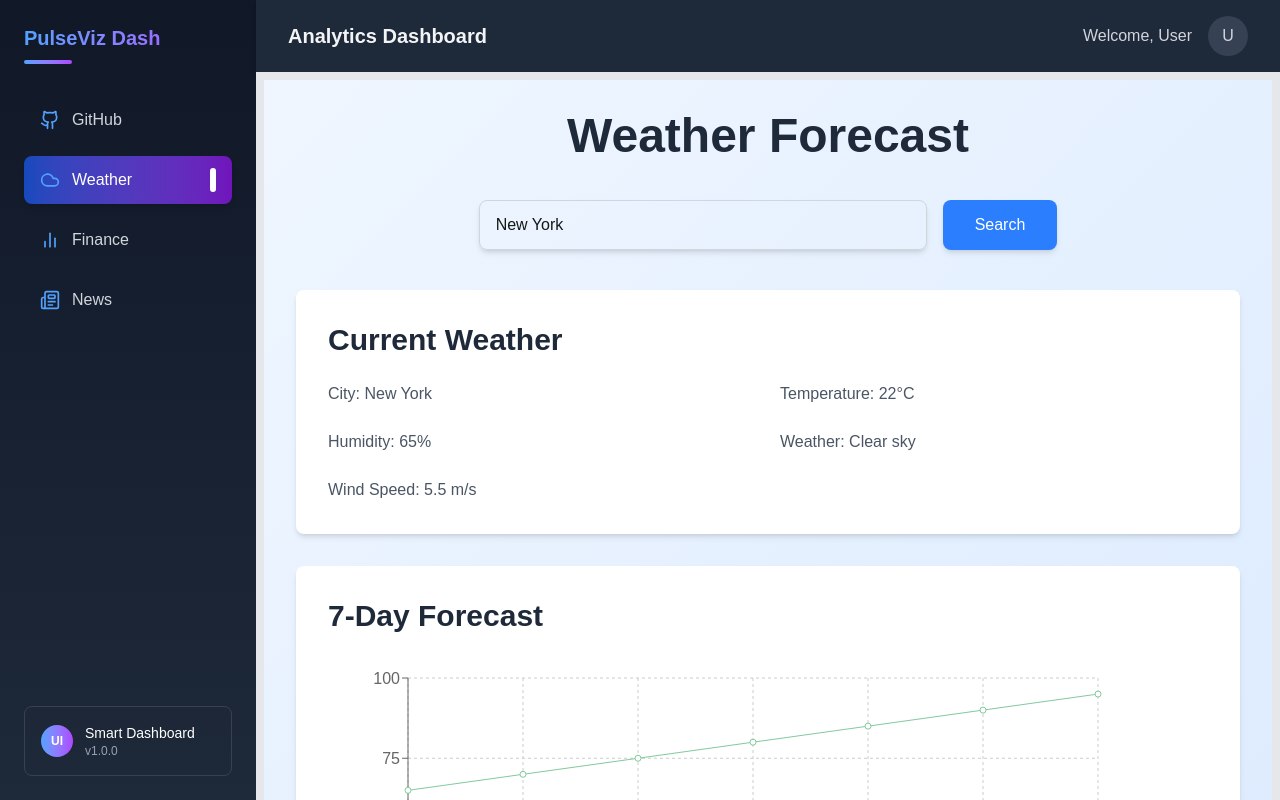
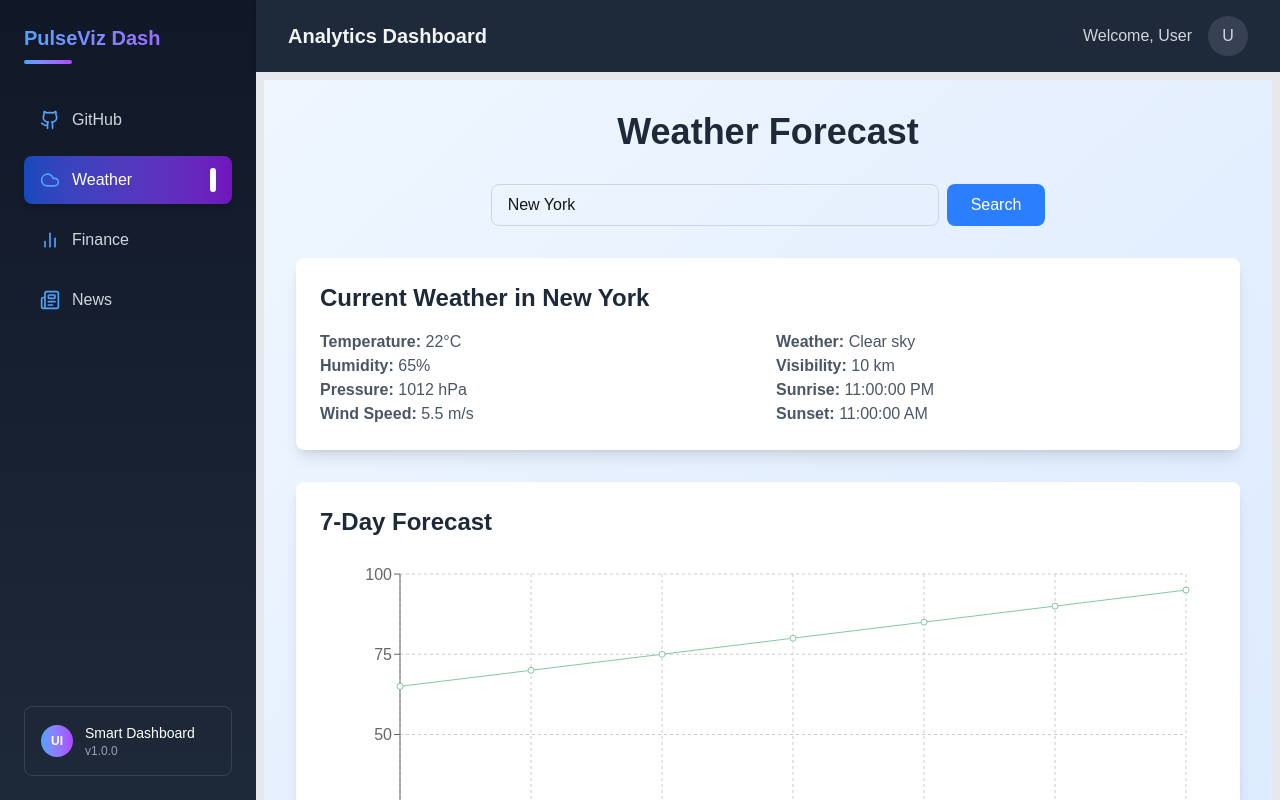
Before and after one commit to Mrprayag077/pulse-viz-dashboard, a Next.js app: page /weather in a window 1280 px wide. Built offline with nearby package versions, Linux system fonts and the light colour scheme.

Commit message:
adD: news api integrations

```diff
--- a/src/app/weather/page.tsx
+++ b/src/app/weather/page.tsx
@@ -1,13 +1,15 @@
 "use client"
+
 import React, { useState, useEffect } from "react";
 import {
   LineChart,
   Line,
-  CartesianGrid,
   XAxis,
   YAxis,
+  CartesianGrid,
   Tooltip,
   Legend,
+  ResponsiveContainer,
 } from "recharts";
 
 const Page: React.FC = () => {
@@ -18,6 +20,7 @@ const Page: React.FC = () => {
   const [loading, setLoading] = useState<boolean>(false);
   const [error, setError] = useState<string>("");
 
+  // Mock city suggestions
   const mockCities = [
     "New York",
     "London",
@@ -27,13 +30,26 @@ const Page: React.FC = () => {
     "Mumbai",
   ];
 
+  // Mock weather data
   const mockWeatherData = {
     name: "New York",
-    main: { temp: 22, humidity: 65 },
-    weather: [{ description: "Clear sky" }],
-    wind: { speed: 5.5 },
+    main: {
+      temp: 22,
+      humidity: 65,
+      pressure: 1012,
+    },
+    weather: [{ description: "Clear sky", icon: "01d" }],
+    wind: {
+      speed: 5.5,
+    },
+    visibility: 10000,
+    sys: {
+      sunrise: 1633042800,
+      sunset: 1633086000,
+    },
   };
 
+  // Mock forecast data
   const mockForecastData = [
     { dt_txt: "2023-10-01", main: { temp: 22, humidity: 65 } },
     { dt_txt: "2023-10-02", main: { temp: 21, humidity: 70 } },
@@ -44,6 +60,7 @@ const Page: React.FC = () => {
     { dt_txt: "2023-10-07", main: { temp: 16, humidity: 95 } },
   ];
 
+  // Fetch city suggestions (mock)
   const fetchCitySuggestions = (query: string) => {
     const filteredCities = mockCities.filter((city) =>
       city.toLowerCase().includes(query.toLowerCase())
@@ -51,6 +68,7 @@ const Page: React.FC = () => {
     setSuggestions(filteredCities);
   };
 
+  // Fetch weather data (mock)
   const fetchWeatherData = (cityName: string) => {
     setLoading(true);
     setError("");
@@ -62,26 +80,36 @@ const Page: React.FC = () => {
         setError("City not found. Please try again.");
       }
       setLoading(false);
-    }, 1000);
+    }, 1000); // Simulate network delay
   };
 
+  // Handle city search
   const handleSearch = (e: React.FormEvent) => {
     e.preventDefault();
-    if (city) fetchWeatherData(city);
+    if (city) {
+      fetchWeatherData(city);
+    }
   };
 
+  // Auto-detect user location (mock)
   useEffect(() => {
-    setCity("New York");
+    setCity("New York"); // Default city
     fetchWeatherData("New York");
   }, []);
 
+  // Format sunrise/sunset time
+  const formatTime = (timestamp: number) => {
+    return new Date(timestamp * 1000).toLocaleTimeString();
+  };
+
   return (
-    <div className="min-h-screen bg-gradient-to-br from-blue-50 to-blue-100 p-8 font-sans">
-      <h1 className="text-5xl font-extrabold text-center text-gray-800 mb-10">
+    <div className="min-h-screen bg-gradient-to-br from-blue-50 to-blue-100 p-8">
+      <h1 className="text-4xl font-bold text-center text-gray-800 mb-8">
         Weather Forecast
       </h1>
 
-      <form onSubmit={handleSearch} className="flex justify-center mb-10">
+      {/* Search Bar */}
+      <form onSubmit={handleSearch} className="flex justify-center mb-8">
         <div className="relative w-full max-w-md">
           <input
             type="text"
@@ -91,7 +119,7 @@ const Page: React.FC = () => {
               fetchCitySuggestions(e.target.value);
             }}
             placeholder="Enter city name"
-            className="w-full px-4 py-3 rounded-lg border border-gray-300 focus:outline-none focus:ring-2 focus:ring-blue-500 shadow-md"
+            className="w-full px-4 py-2 rounded-lg border border-gray-300 focus:outline-none focus:ring-2 focus:ring-blue-500"
           />
           {suggestions.length > 0 && (
             <ul className="absolute z-10 w-full bg-white border border-gray-300 rounded-lg mt-1">
@@ -112,46 +140,72 @@ const Page: React.FC = () => {
         </div>
         <button
           type="submit"
-          className="ml-4 px-8 py-3 bg-blue-500 text-white rounded-lg hover:bg-blue-600 transition-all shadow-md"
+          className="ml-2 px-6 py-2 bg-blue-500 text-white rounded-lg hover:bg-blue-600 transition-colors"
         >
           Search
         </button>
       </form>
 
+      {/* Loading and Error States */}
       {loading && <p className="text-center text-gray-600">Loading...</p>}
       {error && <p className="text-center text-red-500">{error}</p>}
 
+      {/* Current Weather */}
       {weatherData && (
-        <div className="bg-white p-8 rounded-lg shadow-md mb-8">
-          <h2 className="text-3xl font-semibold text-gray-800 mb-6">
-            Current Weather
+        <div className="bg-white p-6 rounded-lg shadow-lg mb-8">
+          <h2 className="text-2xl font-semibold text-gray-800 mb-4">
+            Current Weather in {weatherData.name}
           </h2>
-          <div className="grid grid-cols-2 gap-6">
-            <p className="text-gray-600">City: {weatherData.name}</p>
+          <div className="grid grid-cols-1 md:grid-cols-2 gap-4">
+            <div>
               <p className="text-gray-600">
-              Temperature: {weatherData.main.temp}°C
+                <span className="font-semibold">Temperature:</span>{" "}
+                {weatherData.main.temp}°C
               </p>
               <p className="text-gray-600">
-              Humidity: {weatherData.main.humidity}%
+                <span className="font-semibold">Humidity:</span>{" "}
+                {weatherData.main.humidity}%
               </p>
               <p className="text-gray-600">
-              Weather: {weatherData.weather[0].description}
+                <span className="font-semibold">Pressure:</span>{" "}
+                {weatherData.main.pressure} hPa
               </p>
               <p className="text-gray-600">
-              Wind Speed: {weatherData.wind.speed} m/s
+                <span className="font-semibold">Wind Speed:</span>{" "}
+                {weatherData.wind.speed} m/s
               </p>
+            </div>
+            <div>
+              <p className="text-gray-600">
+                <span className="font-semibold">Weather:</span>{" "}
+                {weatherData.weather[0].description}
+              </p>
+              <p className="text-gray-600">
+                <span className="font-semibold">Visibility:</span>{" "}
+                {weatherData.visibility / 1000} km
+              </p>
+              <p className="text-gray-600">
+                <span className="font-semibold">Sunrise:</span>{" "}
+                {formatTime(weatherData.sys.sunrise)}
+              </p>
+              <p className="text-gray-600">
+                <span className="font-semibold">Sunset:</span>{" "}
+                {formatTime(weatherData.sys.sunset)}
+              </p>
+            </div>
           </div>
         </div>
       )}
 
+      {/* 7-Day Forecast Chart */}
       {forecastData.length > 0 && (
-        <div className="bg-white p-8 rounded-lg shadow-md">
-          <h2 className="text-3xl font-semibold text-gray-800 mb-6">
+        <div className="bg-white p-6 rounded-lg shadow-lg">
+          <h2 className="text-2xl font-semibold text-gray-800 mb-4">
             7-Day Forecast
           </h2>
+          <div className="w-full overflow-x-auto">
+            <ResponsiveContainer width="100%" height={400}>
               <LineChart
-            width={800}
-            height={400}
                 data={forecastData}
                 margin={{ top: 20, right: 30, left: 20, bottom: 5 }}
               >
@@ -173,6 +227,8 @@ const Page: React.FC = () => {
                   name="Humidity (%)"
                 />
               </LineChart>
+            </ResponsiveContainer>
+          </div>
         </div>
       )}
     </div>
```
Also changed, not shown: src/app/news/page.tsx (+157 -6 lines). Lines whose indentation alone changed are shown as unchanged.
